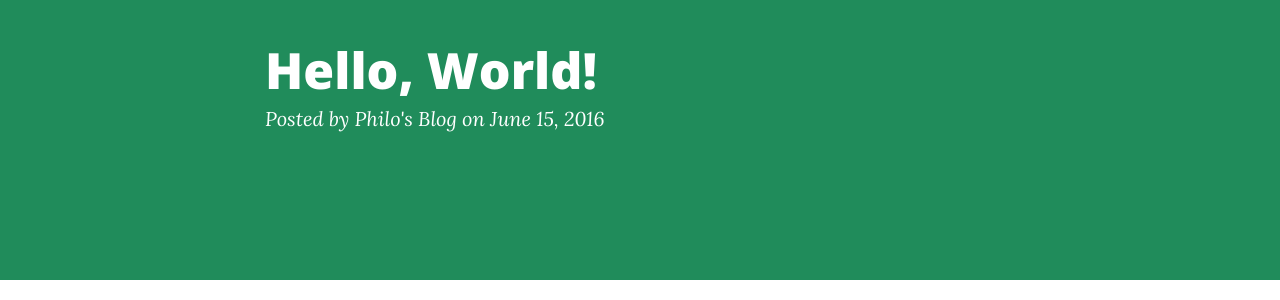
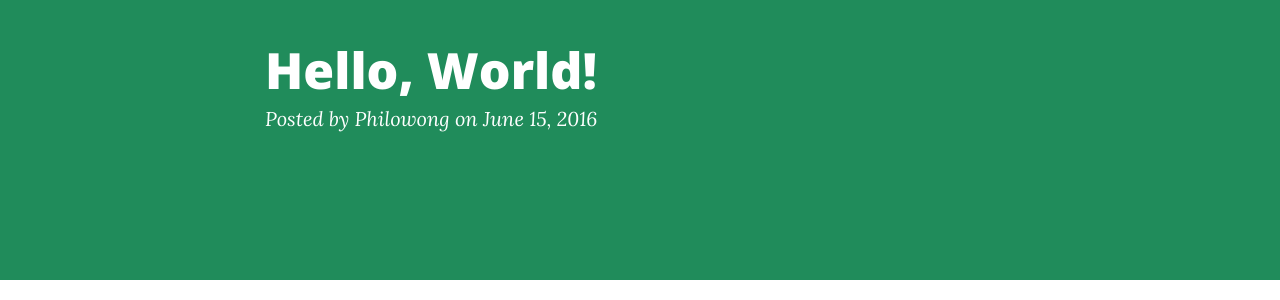
Before and after one commit to philowang/philowang.github.io, a Jekyll site: the page built from _posts/2016-06-15-Hello-World.md, in a window 1280 px wide. Shown: the part 127-427 px from the top of the page. Built offline with Jekyll 4.4.1, drawn with Linux system fonts in a browser that asks for light colours; nearby versions of some CDN libraries; comment, search, counter and statistics services are not loaded.

Commit message:
update config

```diff
--- a/_config.yml
+++ b/_config.yml
@@ -14,3 +14,13 @@
 paginate: 8
 
 timezone: Asia/Shanghai
+
+defaults:
+  -
+    scope:
+      path: ""
+      type: "post"
+    values:
+      layout: "post"
+      author: "Philowong"
+      header-img: "img/green.jpg"
```
